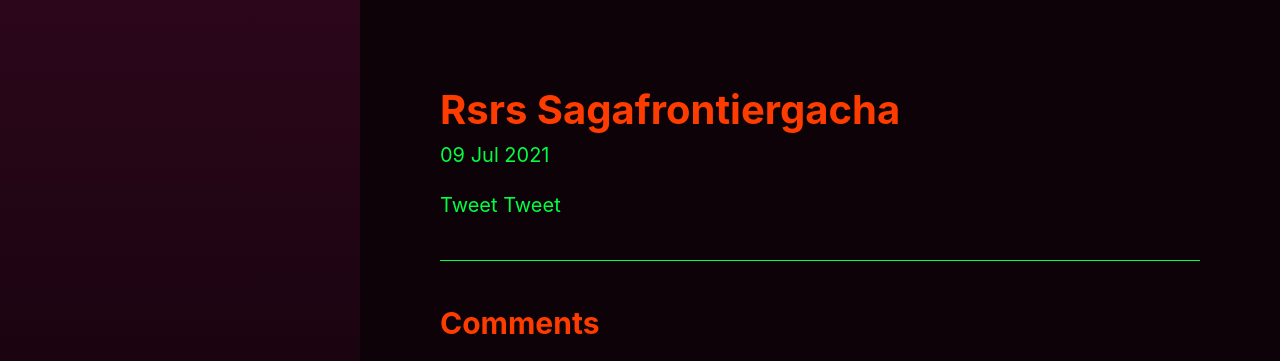
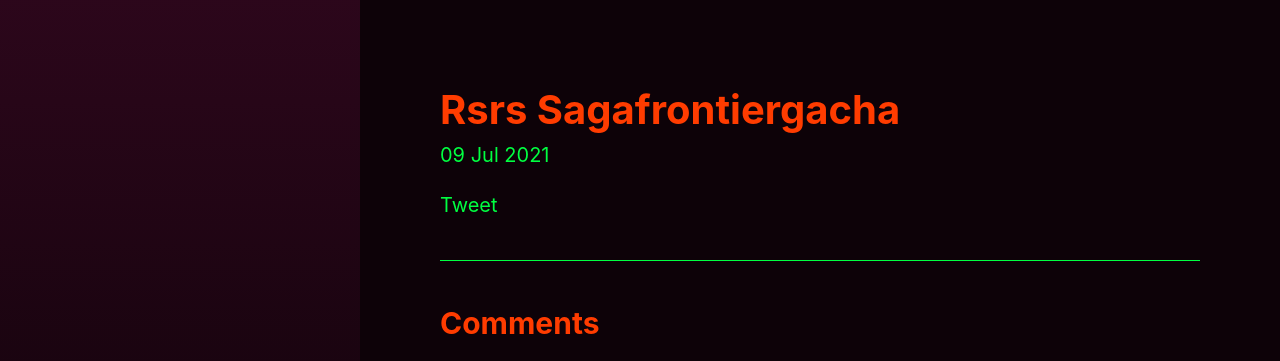
Before and after one commit to buckybean/buckybean.github.io, a Jekyll site: the page built from _posts/old-tacokennisshi/2021-07-09-RSRS-SagaFrontierGacha.md, in a window 1280 px wide. Shown: the top 361 px of the page. Built offline with Jekyll 4.4.1, drawn with Linux system fonts in a browser that asks for light colours; our own code applies the rules of GitHub Pages for plain Markdown files; comment, search, counter and statistics services are not loaded.

Commit message:
Update post.html

```diff
--- a/_layouts/post.html
+++ b/_layouts/post.html
@@ -12,9 +12,8 @@
     {{ content }}
     {% include post-tags.html post=page %}
   </div>
-<a href="https://twitter.com/share?ref_src=twsrc%5Etfw" class="twitter-share-button" data-show-count="false">Tweet</a>
+<a href="https://twitter.com/share?ref_src=twsrc%5Etfw" class="twitter-share-button" data-via="tacokennisshi" data-hashtags="タコ研日誌" data-show-count="false">Tweet</a>
 <script async src="https://platform.twitter.com/widgets.js" charset="utf-8"></script>
-<a class="twitter-share-button" href="https://twitter.com/share?text=#タコ研日誌">Tweet</a>
   {% include comments.html %}
   {% include related_posts.html %}
 </div>
```
